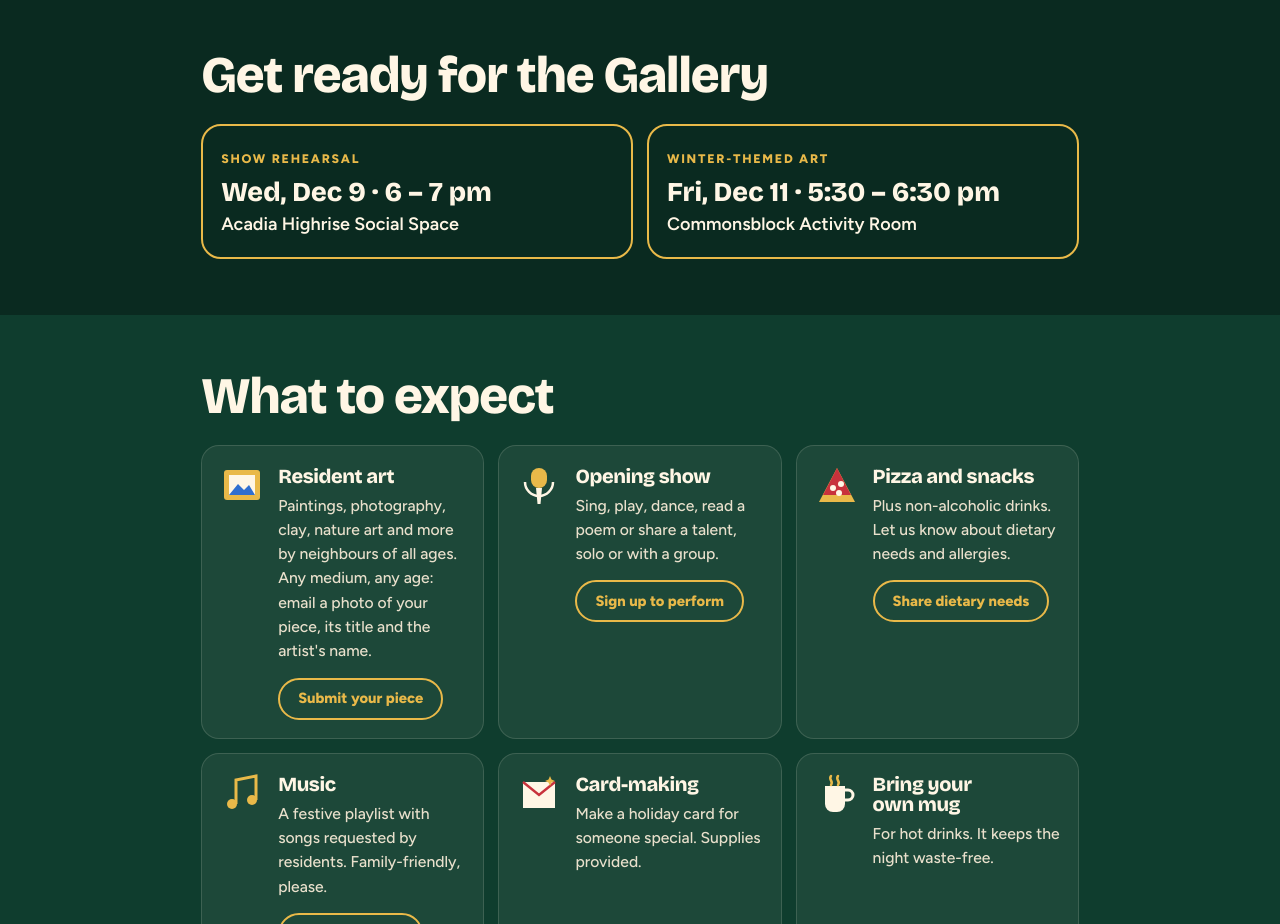
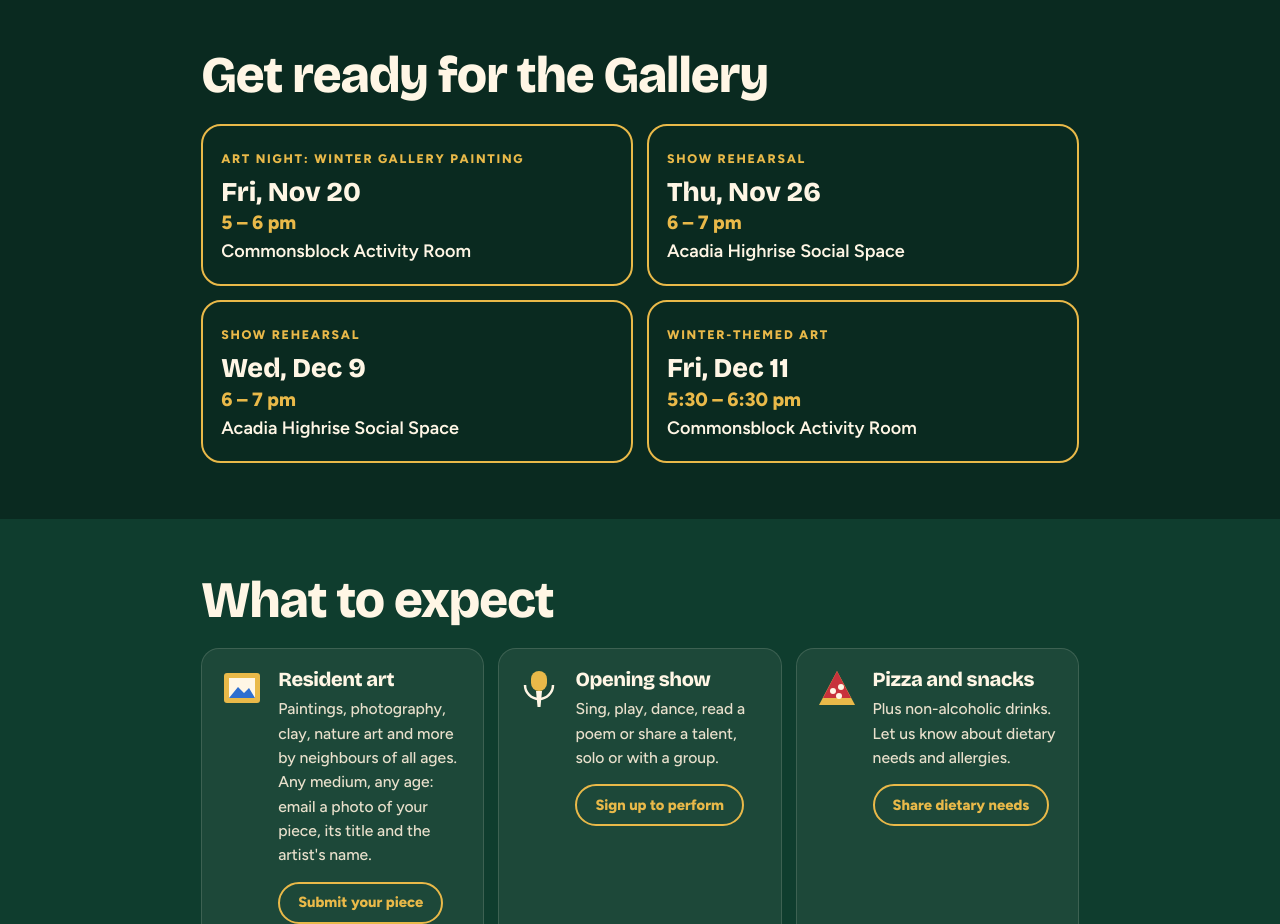
Before and after one commit to ElenaUBC/acadia-park, a plain HTML site: page winter-gallery/index.html in a window 1280 px wide. Shown: the part 900-1824 px from the top of the page. Drawn offline with nearby package versions, Linux system fonts and the light colour scheme.

Commit message:
Winter Gallery: add Nov 20 art night and Nov 26 rehearsal
Co-Authored-By: Claude Opus 5.5 <noreply@anthropic.com>

```diff
--- a/winter-gallery/index.html
+++ b/winter-gallery/index.html
@@ -78,7 +78,9 @@ section h2{font-size:clamp(2rem,6vw,3.2rem);margin-bottom:22px}
 .mail code{font:600 .85rem var(--body);user-select:all}
 
 /* prep sessions */
-.prep{display:grid;grid-template-columns:repeat(auto-fit,minmax(min(280px,100%),1fr));gap:14px}
+.prep{display:grid;grid-template-columns:repeat(2,minmax(0,1fr));gap:14px}
+@media (max-width:560px){.prep{grid-template-columns:1fr}}
+.prep em{display:block;font:800 1.2rem/1.2 var(--body);font-style:normal;color:var(--gold);margin-bottom:4px}
 .prep div{border:2px solid var(--gold);border-radius:20px;padding:18px}
 .prep i{font:800 .78rem/1 var(--body);font-style:normal;letter-spacing:.14em;text-transform:uppercase;color:var(--gold)}
 .prep b{display:block;font:800 1.7rem/1.1 var(--display);margin:6px 0 4px}
@@ -136,7 +138,7 @@ footer img{height:64px;width:auto;display:block}
     <div class="cta">
       <a class="btn primary" href="mailto:e.kolmogorov@ubc.ca?subject=Winter%20Gallery%3A%20volunteer%20sign-up&amp;body=Hi%20Elena%2C%0D%0A%0D%0AI%20would%20like%20to%20volunteer%20at%20the%20Winter%20Gallery.%0D%0A%0D%0AWhen%20I%20can%20help%3A%20%0D%0AWhat%20I%20would%20like%20to%20help%20with%3A%20">Volunteer</a>
       <a class="btn ghost" href="mailto:e.kolmogorov@ubc.ca?subject=Winter%20Gallery%3A%20art%20submission&amp;body=Hi%20Elena%2C%0D%0A%0D%0AI%20would%20like%20to%20submit%20artwork%20for%20the%20Winter%20Gallery.%0D%0A%0D%0ATitle%3A%20%0D%0AArtist%20name%20and%20age%3A%20%0D%0AType%20of%20art%3A%20%0D%0ANeeds%20wall%20or%20table%20space%3A%20%0D%0A%0D%0AI%20have%20attached%20a%20photo%20of%20my%20piece.">Submit art</a>
-      <a class="btn ghost" href="mailto:e.kolmogorov@ubc.ca?subject=Winter%20Gallery%3A%20performance%20sign-up&amp;body=Hi%20Elena%2C%0D%0A%0D%0AI%20would%20like%20to%20perform%20in%20the%20Winter%20Gallery%20opening%20show.%0D%0A%0D%0AMy%20name%20or%20group%20name%3A%20%0D%0AType%20of%20performance%3A%20%0D%0AHow%20long%20it%20is%3A%20%0D%0ACan%20I%20come%20to%20the%20rehearsal%20on%20Wed%2C%20Dec%209%2C%206%20-%207%20pm%20%28yes%20/%20no%29%3A%20">Sign up to perform</a>
+      <a class="btn ghost" href="mailto:e.kolmogorov@ubc.ca?subject=Winter%20Gallery%3A%20performance%20sign-up&amp;body=Hi%20Elena%2C%0D%0A%0D%0AI%20would%20like%20to%20perform%20in%20the%20Winter%20Gallery%20opening%20show.%0D%0A%0D%0AMy%20name%20or%20group%20name%3A%20%0D%0AType%20of%20performance%3A%20%0D%0AHow%20long%20it%20is%3A%20%0D%0AWhich%20rehearsal%20can%20I%20come%20to%20%28Thu%2C%20Nov%2026%20/%20Wed%2C%20Dec%209%20/%20neither%29%3A%20">Sign up to perform</a>
     </div>
   </div>
 </header>
@@ -145,8 +147,10 @@ footer img{height:64px;width:auto;display:block}
   <div class="wrap">
     <h2>Get ready for the Gallery</h2>
     <div class="prep">
-      <div><i>Show Rehearsal</i><b>Wed, Dec 9 · 6 – 7 pm</b><span>Acadia Highrise Social Space</span></div>
-      <div><i>Winter-Themed Art</i><b>Fri, Dec 11 · 5:30 – 6:30 pm</b><span>Commonsblock Activity Room</span></div>
+      <div><i>Art Night: Winter Gallery Painting</i><b>Fri, Nov 20</b><em>5 – 6 pm</em><span>Commonsblock Activity Room</span></div>
+      <div><i>Show Rehearsal</i><b>Thu, Nov 26</b><em>6 – 7 pm</em><span>Acadia Highrise Social Space</span></div>
+      <div><i>Show Rehearsal</i><b>Wed, Dec 9</b><em>6 – 7 pm</em><span>Acadia Highrise Social Space</span></div>
+      <div><i>Winter-Themed Art</i><b>Fri, Dec 11</b><em>5:30 – 6:30 pm</em><span>Commonsblock Activity Room</span></div>
     </div>
   </div>
 </section>
@@ -158,7 +162,7 @@ footer img{height:64px;width:auto;display:block}
       <div class="item"><svg viewBox="0 0 44 44"><rect x="4" y="6" width="36" height="30" rx="3" fill="#E9B949"/><rect x="9" y="11" width="26" height="20" fill="#FFF6E5"/><path d="M9 31l9-11 6 6 5-5 6 10z" fill="#2F6FD0"/></svg>
         <div class="body"><h3>Resident art</h3><p>Paintings, photography, clay, nature art and more by neighbours of all ages. Any medium, any age: email a photo of your piece, its title and the artist's name.</p><a class="btn small" href="mailto:e.kolmogorov@ubc.ca?subject=Winter%20Gallery%3A%20art%20submission&amp;body=Hi%20Elena%2C%0D%0A%0D%0AI%20would%20like%20to%20submit%20artwork%20for%20the%20Winter%20Gallery.%0D%0A%0D%0ATitle%3A%20%0D%0AArtist%20name%20and%20age%3A%20%0D%0AType%20of%20art%3A%20%0D%0ANeeds%20wall%20or%20table%20space%3A%20%0D%0A%0D%0AI%20have%20attached%20a%20photo%20of%20my%20piece.">Submit your piece</a></div></div>
       <div class="item"><svg viewBox="0 0 44 44"><rect x="14" y="4" width="16" height="20" rx="8" fill="#E9B949"/><path d="M19 24h6l-1.5 16h-3z" fill="#FFF6E5"/><path d="M8 18a14 14 0 0 0 28 0" stroke="#FFF6E5" stroke-width="2.5" fill="none"/></svg>
-        <div class="body"><h3>Opening show</h3><p>Sing, play, dance, read a poem or share a talent, solo or with a group.</p><a class="btn small" href="mailto:e.kolmogorov@ubc.ca?subject=Winter%20Gallery%3A%20performance%20sign-up&amp;body=Hi%20Elena%2C%0D%0A%0D%0AI%20would%20like%20to%20perform%20in%20the%20Winter%20Gallery%20opening%20show.%0D%0A%0D%0AMy%20name%20or%20group%20name%3A%20%0D%0AType%20of%20performance%3A%20%0D%0AHow%20long%20it%20is%3A%20%0D%0ACan%20I%20come%20to%20the%20rehearsal%20on%20Wed%2C%20Dec%209%2C%206%20-%207%20pm%20%28yes%20/%20no%29%3A%20">Sign up to perform</a></div></div>
+        <div class="body"><h3>Opening show</h3><p>Sing, play, dance, read a poem or share a talent, solo or with a group.</p><a class="btn small" href="mailto:e.kolmogorov@ubc.ca?subject=Winter%20Gallery%3A%20performance%20sign-up&amp;body=Hi%20Elena%2C%0D%0A%0D%0AI%20would%20like%20to%20perform%20in%20the%20Winter%20Gallery%20opening%20show.%0D%0A%0D%0AMy%20name%20or%20group%20name%3A%20%0D%0AType%20of%20performance%3A%20%0D%0AHow%20long%20it%20is%3A%20%0D%0AWhich%20rehearsal%20can%20I%20come%20to%20%28Thu%2C%20Nov%2026%20/%20Wed%2C%20Dec%209%20/%20neither%29%3A%20">Sign up to perform</a></div></div>
       <div class="item"><svg viewBox="0 0 44 44"><path d="M22 4L4 38h36z" fill="#E9B949"/><path d="M22 4L8 31h28z" fill="#C8323C"/><g fill="#FFF6E5"><circle cx="18" cy="24" r="3"/><circle cx="26" cy="20" r="3"/><circle cx="24" cy="29" r="3"/></g></svg>
         <div class="body"><h3>Pizza and snacks</h3><p>Plus non-alcoholic drinks. Let us know about dietary needs and allergies.</p><a class="btn small" href="mailto:e.kolmogorov@ubc.ca?subject=Winter%20Gallery%3A%20dietary%20needs&amp;body=Hi%20Elena%2C%0D%0A%0D%0AI%20would%20like%20to%20share%20dietary%20needs%20for%20the%20Winter%20Gallery%20pizza.%0D%0A%0D%0ANumber%20of%20people%3A%20%0D%0ADietary%20needs%20or%20allergies%3A%20">Share dietary needs</a></div></div>
       <div class="item"><svg viewBox="0 0 44 44"><path d="M16 32V8l20-4v24" stroke="#E9B949" stroke-width="3" fill="none"/><circle cx="12" cy="32" r="5" fill="#E9B949"/><circle cx="32" cy="28" r="5" fill="#E9B949"/></svg>
```
